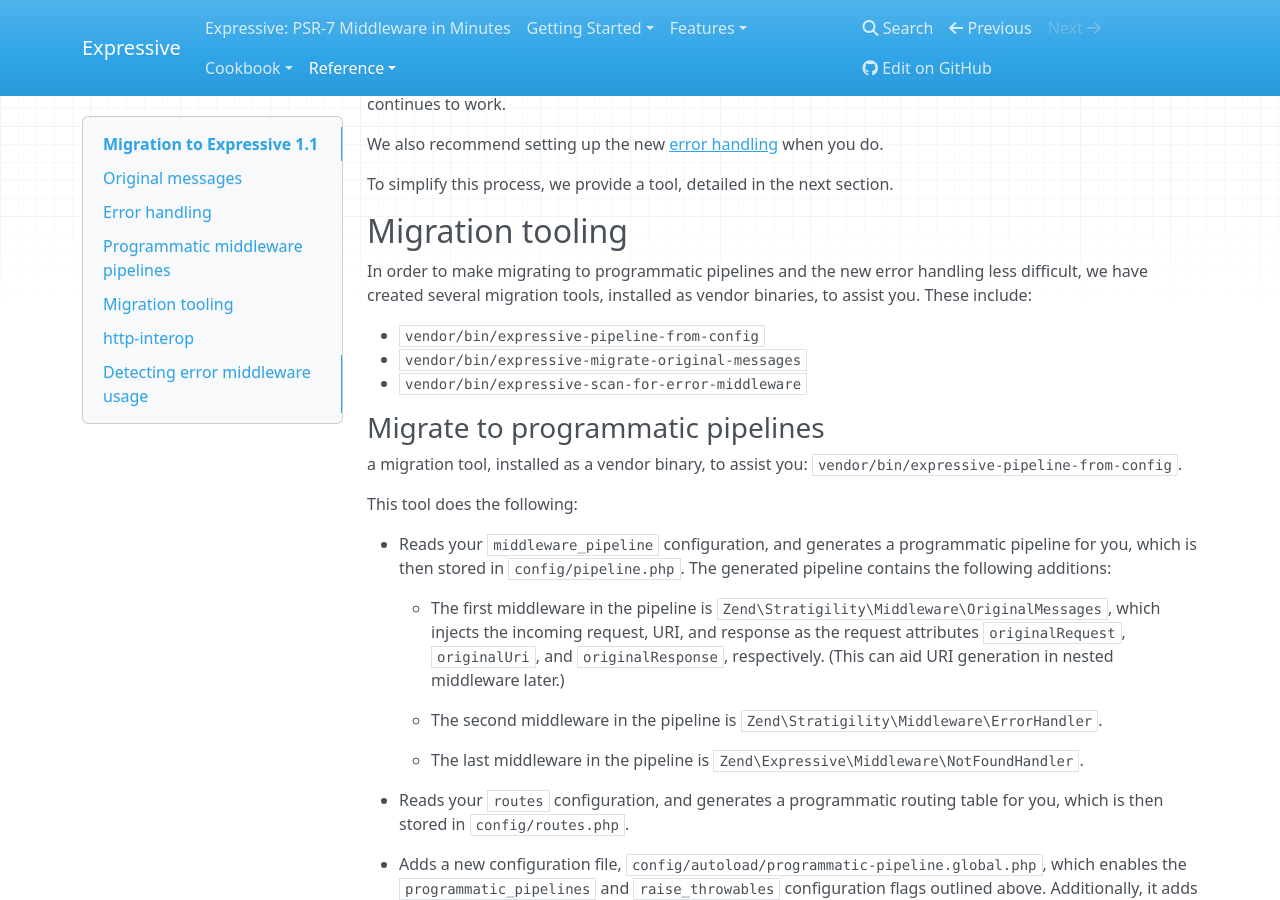
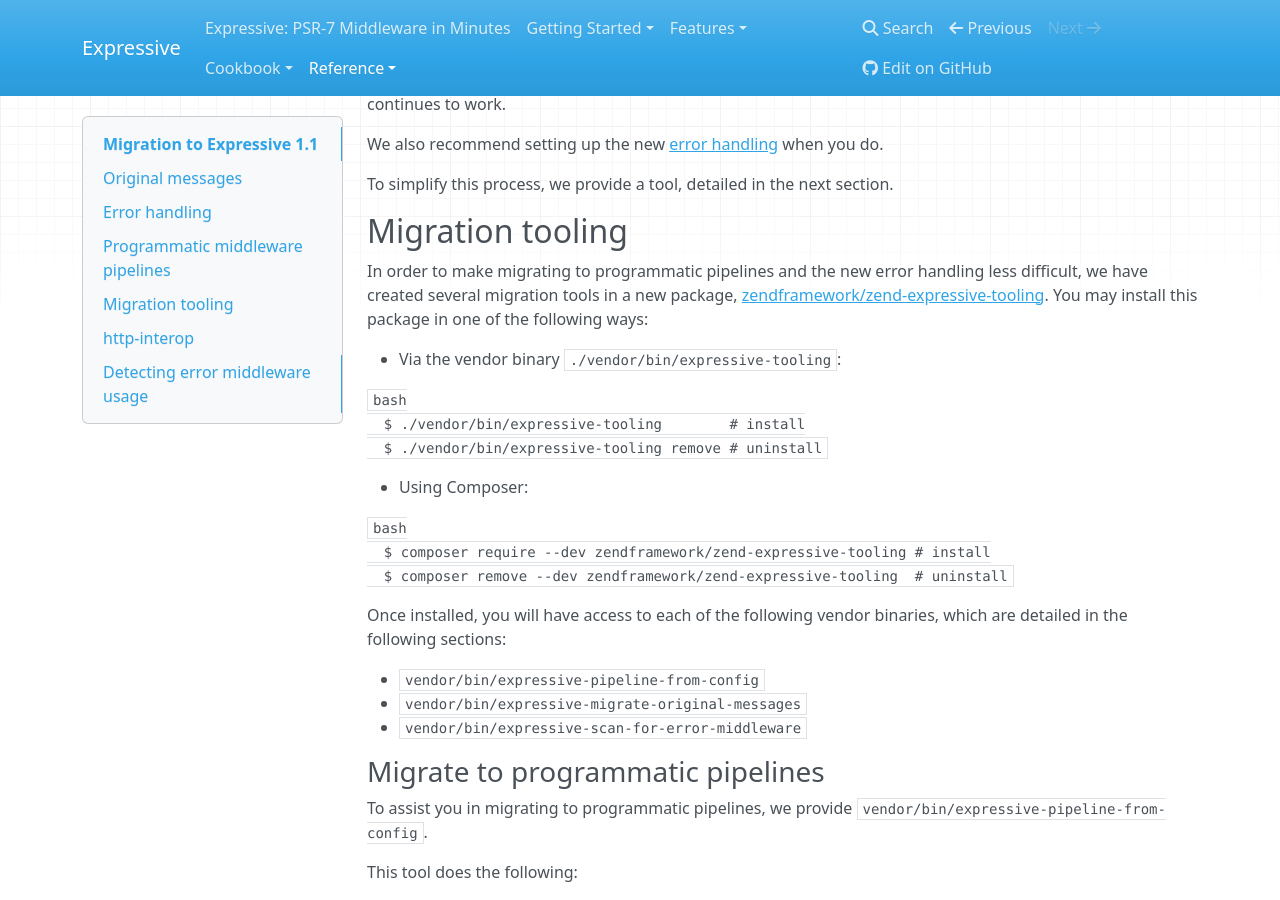
Before and after one commit to zendframework/zend-expressive, an MkDocs documentation site: the page built from doc/book/reference/migration/to-v1.1.md, in a window 1280 px wide and 900 px high, scrolled down 8530 px. Built offline with MkDocs 1.6.1, drawn with Linux system fonts in a browser that asks for light colours; nearby versions of some CDN libraries; old or Windows-style settings are respelled for this version of MkDocs.

Commit message:
Updated migration tooling to reference new zend-expressive-tooling package
Details how to install and/or uninstall the tooling, and the commands it
exposes.

````diff
--- a/doc/book/reference/migration/to-v1.1.md
+++ b/doc/book/reference/migration/to-v1.1.md
@@ -472,8 +472,26 @@
 ## Migration tooling
 
 In order to make migrating to programmatic pipelines and the new error handling
-less difficult, we have created several migration tools, installed as vendor
-binaries, to assist you. These include:
+less difficult, we have created several migration tools in a new package,
+[zendframework/zend-expressive-tooling](https://github.com/zendframework/zend-expressive-tooling).
+You may install this package in one of the following ways:
+
+- Via the vendor binary `./vendor/bin/expressive-tooling`:
+
+  ```bash
+  $ ./vendor/bin/expressive-tooling        # install
+  $ ./vendor/bin/expressive-tooling remove # uninstall
+  ```
+
+- Using Composer:
+
+  ```bash
+  $ composer require --dev zendframework/zend-expressive-tooling # install
+  $ composer remove --dev zendframework/zend-expressive-tooling  # uninstall
+  ```
+
+Once installed, you will have access to each of the following vendor binaries,
+which are detailed in the following sections:
 
 - `vendor/bin/expressive-pipeline-from-config`
 - `vendor/bin/expressive-migrate-original-messages`
@@ -481,8 +499,8 @@
 
 ### Migrate to programmatic pipelines
 
-a migration tool, installed as a vendor binary,
-to assist you: `vendor/bin/expressive-pipeline-from-config`.
+To assist you in migrating to programmatic pipelines, we provide
+`vendor/bin/expressive-pipeline-from-config`.
 
 This tool does the following:
 
````
